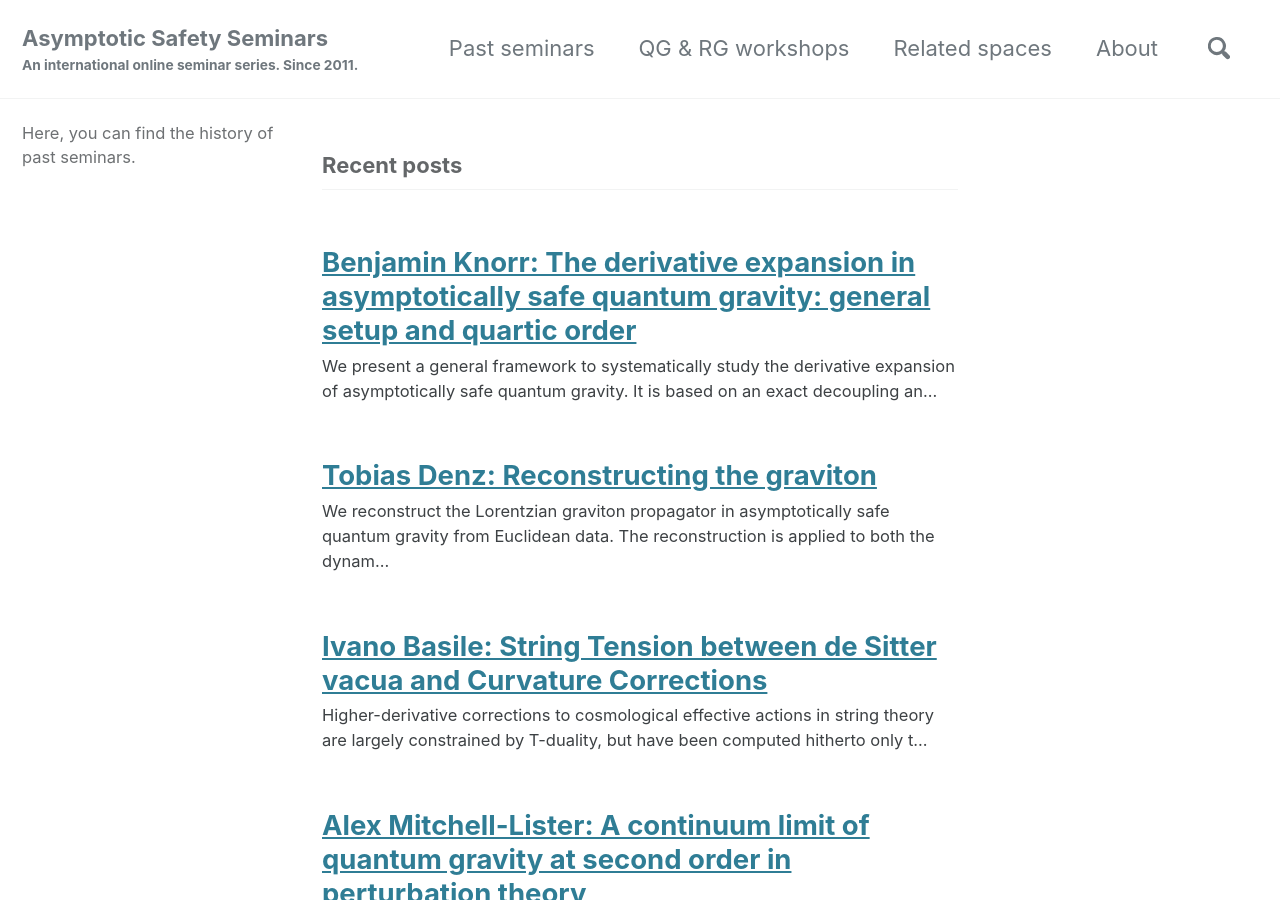
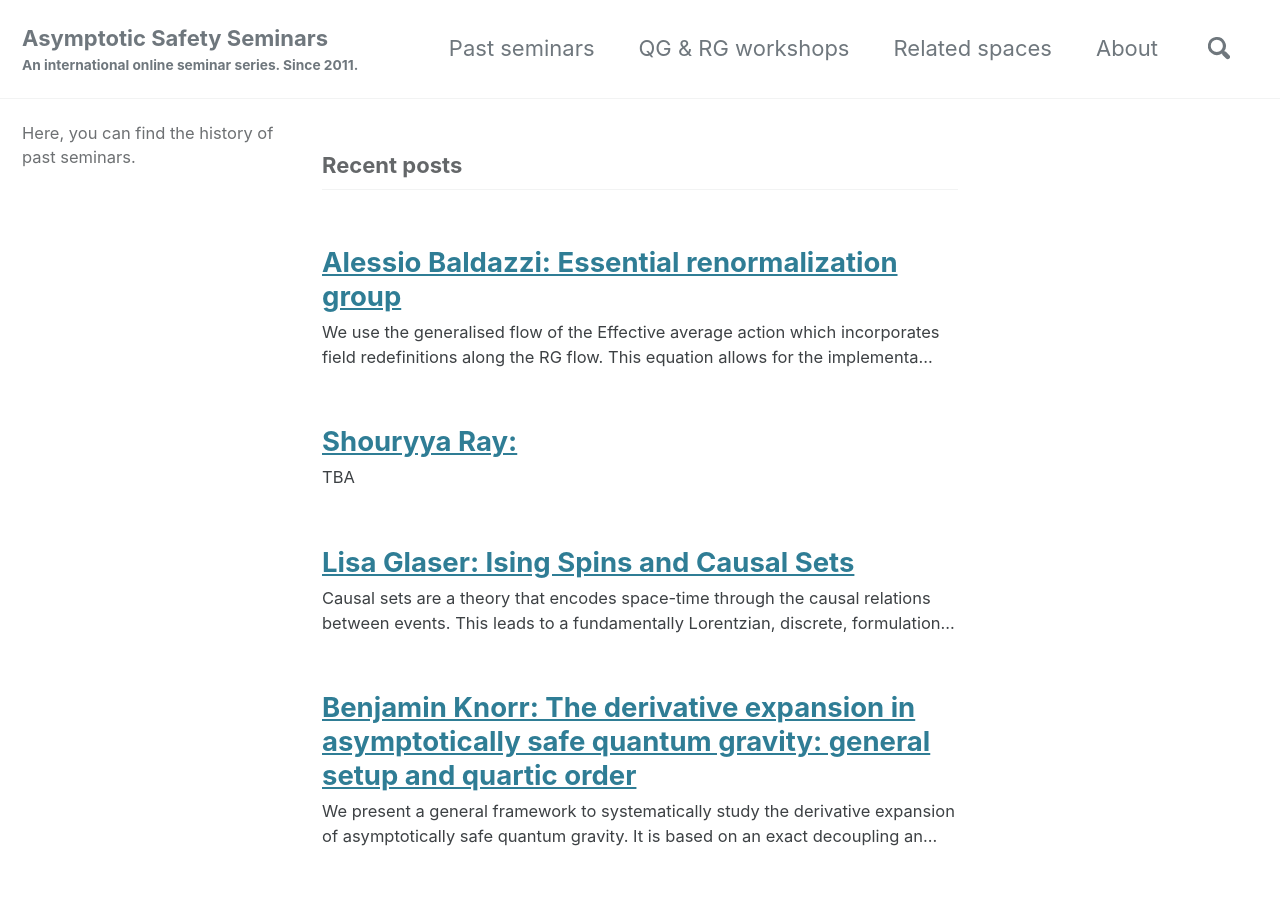
Before and after one commit to aaron-hd/as-website, a Jekyll site: the page built from index_backup.html, in a window 1280 px wide and 900 px high. Built offline with Jekyll 4.4.1, drawn with Linux system fonts in a browser that asks for light colours; cached includes are drawn as plain includes.

Commit message:
add talks

```diff
--- /dev/null
+++ b/_posts/2021-09-06-Lisa-Glaser.md
@@ -0,0 +1,8 @@
+---
+title: "Lisa Glaser: Ising Spins and Causal Sets"
+published: "true"
+category: "future"
+---
+
+Causal sets are a theory that encodes space-time through the causal relations between events. This leads to a fundamentally Lorentzian, discrete, formulation, in which space-time is reduced to partial orders.
+One possible way to quantize causal sets, is to calculate the path integral over these partial orders. This can either be attempted analytically or explored through Monte Carlo simulations. In this talk I will first introduce causal sets, and then speak about recent work on matter and the path integral in causal sets.
--- /dev/null
+++ b/_posts/2021-09-13-Shouryya-Ray.md
@@ -0,0 +1,5 @@
+---
+title: "Shouryya Ray: "
+---
+
+TBA
--- /dev/null
+++ b/_posts/2021-10-11-Alessio-Baldazzi.md
@@ -0,0 +1,7 @@
+---
+title: "Alessio Baldazzi: Essential renormalization group"
+published: "true"
+category: "future"
+---
+
+We use the generalised flow of the Effective average action which incorporates field redefinitions along the RG flow. This equation allows for the implementation of essential schemes, i.e. schemes where one can fix the value of inessential couplings. From the practical point of view, this produces simplifications in practical calculations, while from the conceptual point of view it provides a clearer picture of renormalisation itself since the redundant, non-physical content can be automatically disregarded in favor of a description based only on quantities that enter expressions for physical observables. To exemplify the scheme's utility, we investigate the Wilson-Fisher fixed point in three dimensions at order two in the derivative expansion. Finally, we comment on the implications for the Asymptotic safety programme.
```
Also changed, not shown: _posts/2021-07-05-Benjamin-Knorr.md (+0 -2 lines).
